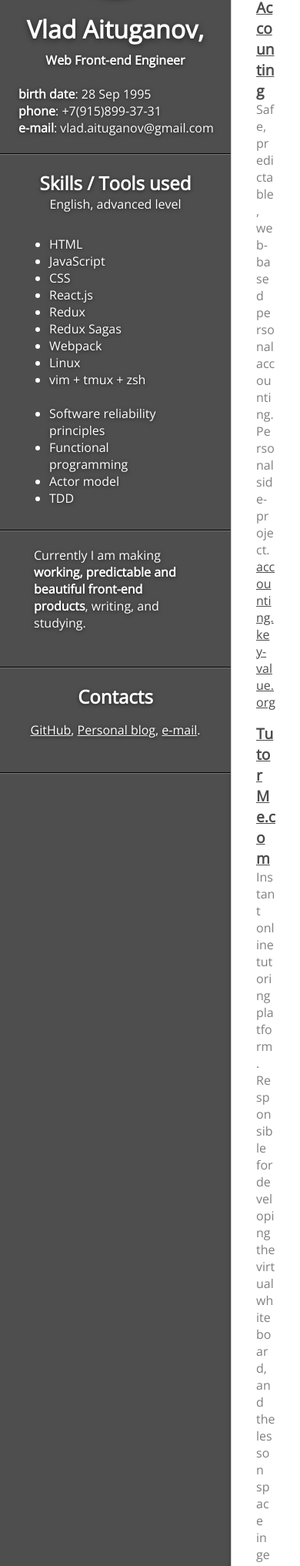
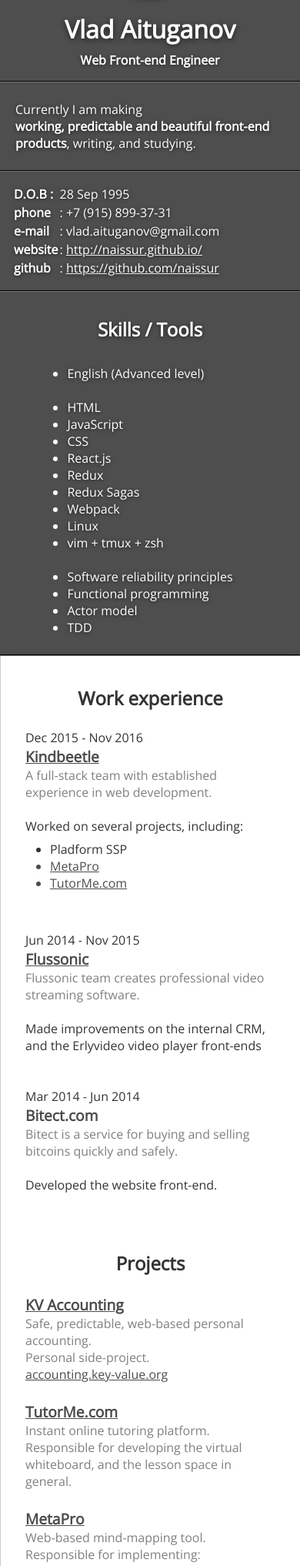
Before and after one commit to Naissur/Naissur.github.io, a Jekyll site: the page build/cv.html, which Jekyll copies as it is, in a window 390 px wide, cut to the strip 206-2240 px from the top of the page. Shown: the whole strip at 77% size. Built offline with Jekyll 4.4.1, drawn with Linux system fonts in a browser that asks for light colours; comment, search, counter and statistics services are not loaded; some of the changed text lies outside the part shown.

Commit message:
Finish CV's first draft

```diff
--- a/build/css/styles.css
+++ b/build/css/styles.css
@@ -34,6 +34,11 @@ img.avatar {
   padding: 0;
 }
 
+.cv p {
+  padding: 8px 20px;
+  margin: 0;
+}
+
 .cv__left {
   float: left;
   max-width: 300px;
@@ -48,7 +53,7 @@ img.avatar {
 }
 
 .cv__left ul {
-  padding: 8px 64px;
+  padding: 8px 36px;
   margin: 0px;
 }
 
@@ -66,6 +71,19 @@ img.avatar {
 .cv__right {
   padding-left: 300px;
   background-color: #4e4e4e;
+}
+
+@media screen and (max-width: 640px){
+  .cv__right {
+    padding-left: 0;
+  }
+  .cv__left {
+    float: none;
+    display: block;
+    max-width: none;
+    width: 100%;
+    margin-bottom: -16px;
+  }
 }
 
 .cv__right__inner {
@@ -87,6 +105,7 @@ img.avatar {
 .project {
   text-align: left;
   padding: 8px 32px;
+  margin-bottom: 8px;
 }
 .project__description {
   color: grey;
@@ -100,7 +119,7 @@ img.avatar {
 .work-exp{
   text-align: left;
   padding: 8px 32px;
-  margin-bottom: 24px;
+  margin-bottom: 28px;
 }
 
 .work-exp__description {
@@ -202,6 +221,8 @@ hr {
   border-right: 0;
   border-left: 0;
   border-bottom: 1px solid rgba(0, 0, 0, 0.2);
+
+  margin: 16px 0px;;
 }
 
 ul {
@@ -246,7 +267,7 @@ h1{
 }
 
 h2{
-  padding-top: 20px;
+  padding-top: 16px;
   padding-bottom: 16px;
   padding-right: 26px;
   padding-left: 26px;
@@ -426,7 +447,7 @@ p{
   }
 }
 
-@media screen and (max-width: 550px){
+@media screen and (max-width: 640px){
   .page-wrapper{
     width: 100%;
   }
--- a/build/cv.html
+++ b/build/cv.html
@@ -24,24 +24,64 @@
             height="160"
             src="http://en.gravatar.com/userimage/98692382/a61dda542df096983029367042bf9a19.jpg?size=160"
           />
-          <h1 style="padding-bottom: 8px; margin-bottom: 0px">Vlad Aituganov,</h1>
+          <h1 style="padding-bottom: 8px; margin-bottom: 0px">Vlad Aituganov</h1>
           <strong>Web Front-end Engineer</strong>
+
           <br />
-          <br />
-          <div style="text-align: left; padding-left: 24px">
-            <div><strong>birth date</strong>: 28 Sep 1995</div>
-            <div><strong>phone</strong>: +7(915)899-37-31</div>
-            <div><strong>e-mail</strong>: vlad.aituganov@gmail.com</div>
+          <hr />
+
+          <p>
+            Currently I am making
+            <nobr><b>working, predictable and beautiful</nobr> front-end products</b>,
+            writing, and studying.
+          </p>
+
+          <hr />
+
+          <div style="text-align: left; padding-left: 16px">
+            <table>
+              <tbody>
+                <tr>
+                  <td><strong>D.O.B :</strong></td>
+                  <td>28 Sep 1995</td>
+                </tr>
+                <tr>
+                  <td> <strong>phone</strong> </td>
+                  <td>: +7 (915) 899-37-31</td>
+                </tr>
+                <tr>
+                  <td> <strong>e-mail</strong> </td>
+                  <td>: vlad.aituganov@gmail.com</td>
+                </tr>
+                <tr>
+                  <td><strong>website</strong></td>
+                  <td>:
+                    <a href="http://naissur.github.io/">
+                      http://naissur.github.io/
+                    </a>
+                  </td>
+                </tr>
+                <tr>
+                  <td><strong>github</strong></td>
+                  <td>:
+                    <a href="https://github.com/naissur">
+                      https://github.com/naissur
+                    </a>
+                  </td>
+                </tr>
+              </tbody>
+            </table>
           </div>
-          <br />
+
           <hr/>
 
-          <h2 style="padding-bottom: 0">Skills / Tools used</h2>
+          <h2 style="padding-bottom: 0">Skills / Tools</h2>
 
-          <div>English, advanced level</div>
           <br />
 
           <ul>
+            <li>English (Advanced level)</li>
+            <br />
             <li>HTML</li>
             <li>JavaScript</li>
             <li>CSS</li>
@@ -59,25 +99,6 @@
           </ul>
 
           <br />
-          <br />
-          <hr />
-
-          <p>
-            Currently I am making <b>working, predictable and beautiful front-end products</b>, writing, and studying.
-          </p>
-
-          <br />
-
-          <hr />
-
-          <h2>Contacts</h2>
-
-          <a href="https://github.com/naissur">GitHub</a>,
-          <a href="http://naissur.github.io/">Personal blog</a>,
-          <a href="mailto:vlad.aituganov@gmail.com">e-mail</a>.
-          <br />
-          <br />
-          <br />
           <hr />
 
         </div>
@@ -87,7 +108,66 @@
         <div class="cv__right__inner">
 
           <br/>
+          <h2>
+            Work experience
+          </h2>
 
+
+          <div class="work-exp">
+            <span class="work-exp__dates">Dec 2015 - Nov 2016 </span>
+            <a
+              href="http://kindbeetle.ru/"
+              class="work-exp__link"
+              >
+               Kindbeetle</a>
+            <div class="work-exp__description">
+              A full-stack team with
+              established experience in web development.
+            </div>
+            <br />
+            <div class="work-exp__done">
+              Worked on several projects, including:
+              <ul>
+                <li>Pladform SSP</li>
+                <a href="#project-metapro"><li>MetaPro</li></a>
+                <a href="#project-tutorme"><li>TutorMe.com</li></a>
+              </ul>
+            </div >
+          </div>
+
+          <div class="work-exp">
+            <span class="work-exp__dates">Jun 2014 - Nov 2015 </span>
+            <a
+              href="https://flussonic.com/"
+              class="work-exp__link"
+            >Flussonic</a>
+            <div class="work-exp__description">
+              Flussonic team creates professional
+              video streaming software.
+            </div>
+            <br />
+            <div class="work-exp__done">
+              Made improvements on the internal CRM,
+              and the Erlyvideo video player front-ends
+            </div>
+          </div>
+
+          <div class="work-exp">
+            <span class="work-exp__dates">Mar 2014 - Jun 2014 </span>
+            <span class="work-exp__link">
+              Bitect.com
+            </span >
+            <div class="work-exp__description">
+              Bitect is a service for buying and selling bitcoins quickly and safely.
+            </div>
+            <br />
+            <div class="work-exp__done">
+              Developed the website front-end.
+            </div>
+          </div>
+
+
+          <br />
           <h2>
             Projects
           </h2>
@@ -135,68 +215,7 @@
             </div>
           </div>
 
-          <hr />
-          <h2>
-            Work experience
-          </h2>
-
-
-          <div class="work-exp">
-            <span class="work-exp__dates">Nov 2016 - Dec 2017 </span>
-            <a
-              href="http://kindbeetle.ru/"
-              class="work-exp__link"
-              >
-               Kindbeetle</a>
-            <div class="work-exp__description">
-              A full-stack team with
-              established experience in web development.
-            </div>
-            <br />
-            <div class="work-exp__done">
-              Worked on several projects, including:
-              <ul>
-                <li>Pladform SSP</li>
-                <a href="#project-metapro"><li>Meta.Pro</li></a>
-                <a href="#project-tutorme"><li>TutorMe.com</li></a>
-              </ul>
-            </div >
-          </div>
-
-          <div class="work-exp">
-            <span class="work-exp__dates">Jun 2015 - Nov 2016 </span>
-            <a
-              href="https://erlyvideo.ru/"
-              class="work-exp__link"
-            >Flussonic</a>
-            <div class="work-exp__description">
-              Flussonic team creates professional
-              video streaming software.
-            </div>
-            <br />
-            <div class="work-exp__done">
-              Made improvements on the internal CRM,
-              and the Erlyvideo video player front-ends
-            </div>
-          </div>
-
-          <div class="work-exp">
-            <span class="work-exp__dates">Mar 2015 - Jun 2015 </span>
-            <span class="work-exp__link">
-              Bitect.com
-            </span >
-            <div class="work-exp__description">
-              Bitect is a service for buying and selling bitcoins quickly and safely.
-            </div>
-            <br />
-            <div class="work-exp__done">
-              Developed the website front-end.
-            </div>
-          </div>
-
           <br/>
-          <br/>
-          <hr/>
 
           <h2>Education</h2>
 
@@ -210,6 +229,7 @@
             The interrupt was due to personal reasons.
           </p>
 
+          <br />
           <br />
           <hr />
         </div>
--- a/package.json
+++ b/package.json
@@ -11,7 +11,7 @@
     "livereloadx": "^0.3.9"
   },
   "scripts": {
-    "livereload": "forever ./node_modules/.bin/livereloadx -p 35729 ."
+    "livereload": "forever ./node_modules/.bin/livereloadx -p 35729 --exclude src ."
   },
   "repository": {
     "type": "git",
```
Also changed, not shown: css/styles.css (+25 -4 lines), cv.html (+44 -18 lines), build/package.json.
